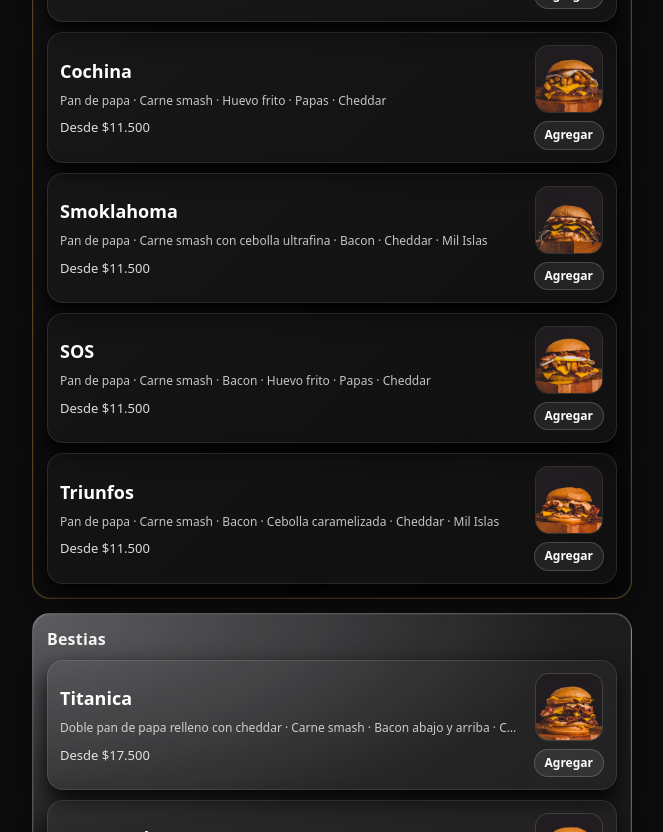
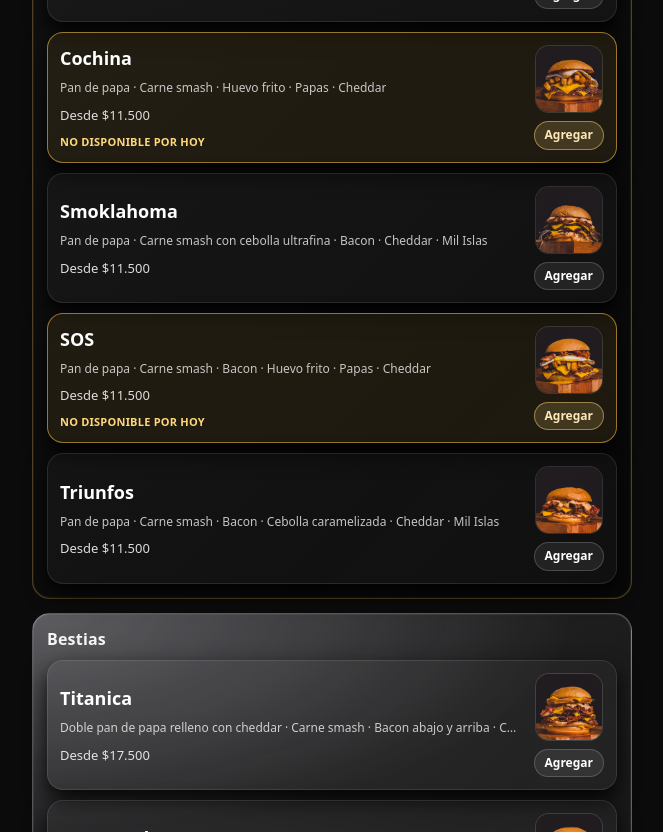
Before and after one commit to lauticometti/burgerya-pedidos, a React (Vite) app: page /burgers in a window 1280 px wide. Shown: the part 1540-2372 px from the top of the page, without its empty margins (308-971 px from the left). Built offline with nearby package versions, Linux system fonts and the light colour scheme.

Commit message:
Deshabilita Cochina, SOS y huevo extra

```diff
--- a/src/data/menu.js
+++ b/src/data/menu.js
@@ -86,7 +86,8 @@ export const burgers = [
     prices: { simple: 11500, doble: 14000, triple: 16500 },
     desc: "Pan de papa · Carne smash · Huevo frito · Papas · Cheddar",
     img: "/burgers/cochina.jpg",
-    isAvailable: 1,
+    isAvailable: 0,
+    unavailableReason: "no disponible por hoy",
   },
   {
     id: "smoklahoma",
@@ -104,7 +105,8 @@ export const burgers = [
     prices: { simple: 11500, doble: 14000, triple: 16500 },
     desc: "Pan de papa · Carne smash · Bacon · Huevo frito · Papas · Cheddar",
     img: "/burgers/sos.jpg",
-    isAvailable: 1,
+    isAvailable: 0,
+    unavailableReason: "no disponible por hoy",
   },
   {
     id: "triunfos",
@@ -175,7 +177,13 @@ export const extras = [
   { id: "bacon_crocante", name: "Bacon", price: 1500, isAvailable: 1 },
   { id: "cebolla_caram", name: "Cebolla caramelizada", price: 600, isAvailable: 1 },
   { id: "pepinos", name: "Pepinos", price: 800, isAvailable: 1 },
-  { id: "huevo", name: "Huevo frito", price: 800, isAvailable: 1 },
+  {
+    id: "huevo",
+    name: "Huevo frito",
+    price: 800,
+    isAvailable: 0,
+    unavailableReason: "no disponible por hoy",
+  },
   {
     id: "doritos_burger",
     name: "Doritos",
```
